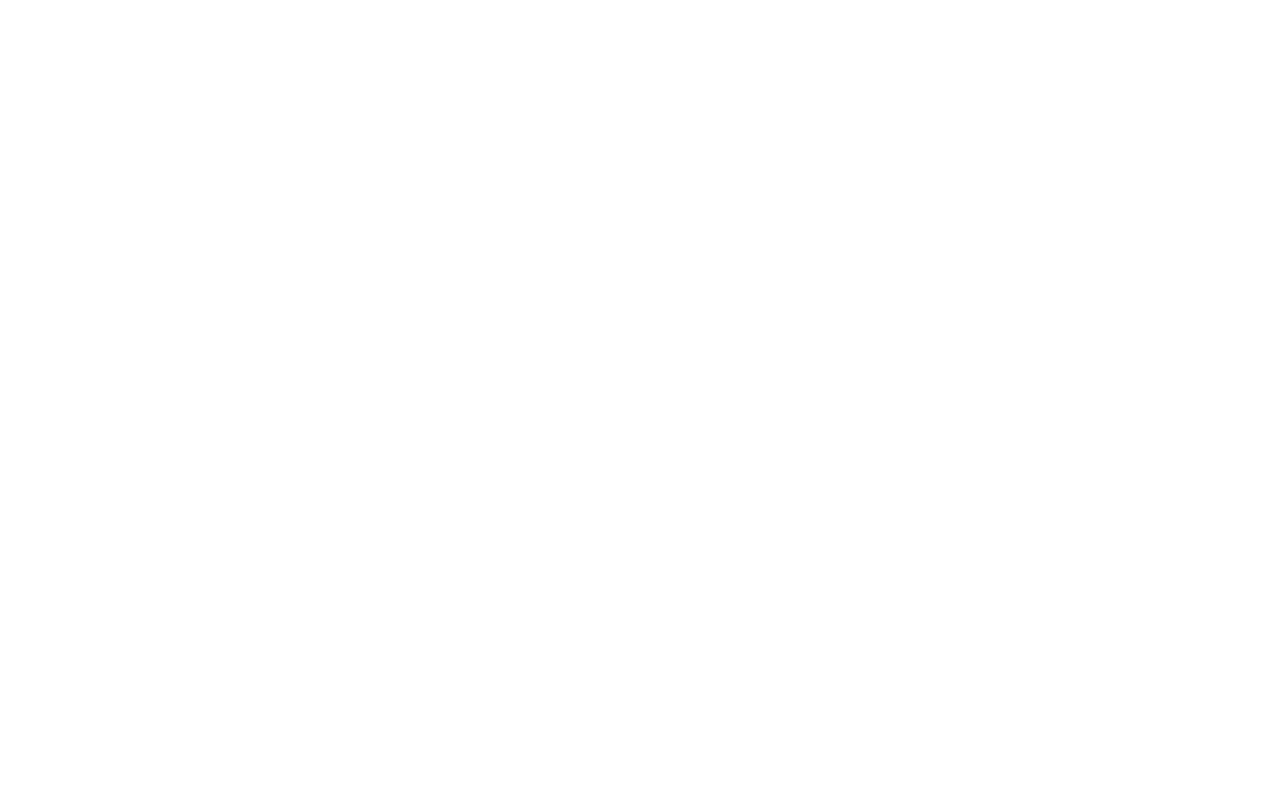
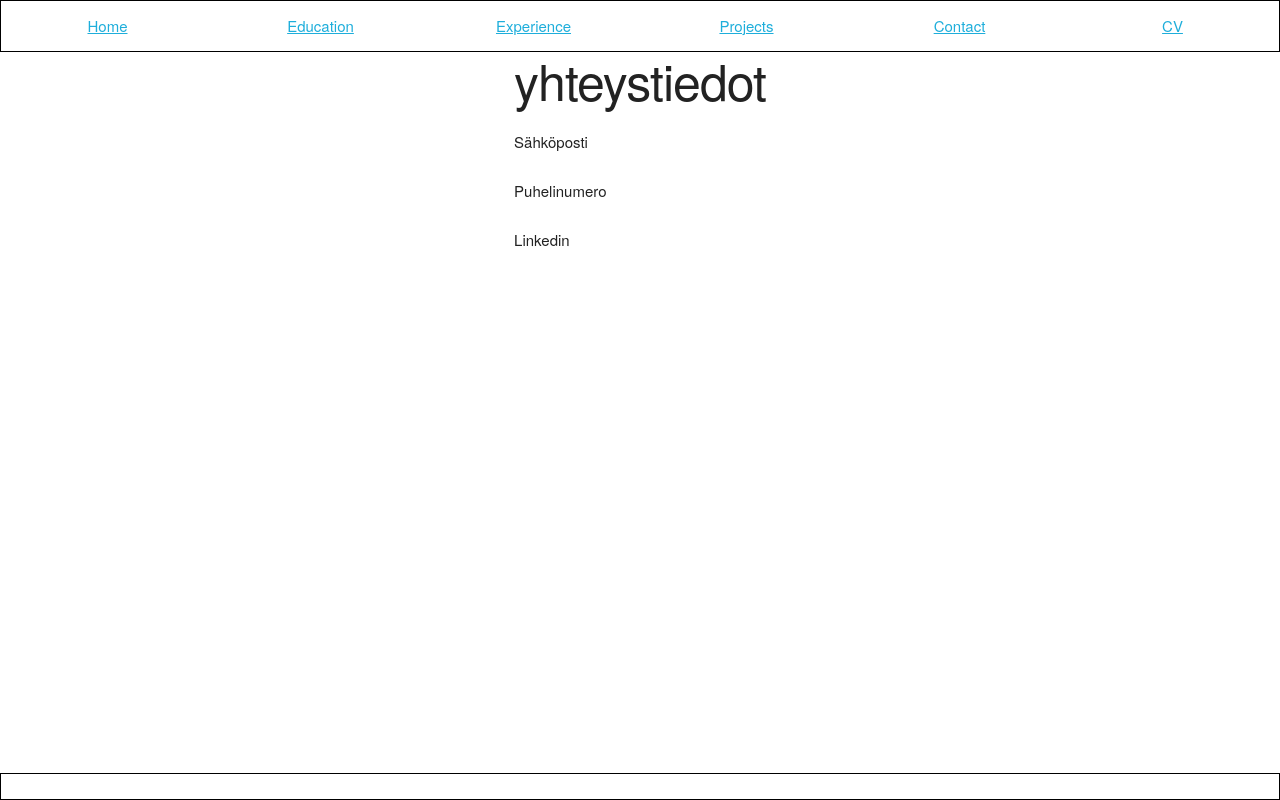
Before and after one commit to sami-alt/Kotisivut, a React (Vite) app: page /Contact in a window 1280 px wide. Before the commit this address had no page. Built offline with nearby package versions, Linux system fonts and the light colour scheme.

Commit message:
Changes to layout and css

```diff
--- a/src/App.tsx
+++ b/src/App.tsx
@@ -6,6 +6,7 @@ import Tyokokemus from "./Pages/Experience/main"
 import Koulutus from "./Pages/Education/main"
 import Layout from "./Pages/Layout/main"
 import Projects from "./Pages/Projects/main"
+import Contact from "./Pages/Contact/main"
 
 
 function App() {
@@ -18,6 +19,7 @@ function App() {
             <Route path='/Education' element={<Koulutus />} />
             <Route path='/Projects' element={<Projects/>}/>
             <Route path='/CV' element={<Cv />} />
+            <Route path="/Contact" element={<Contact/>}/>
           </Route>
         </Routes>
     </>
--- a/src/Pages/CV/main.tsx
+++ b/src/Pages/CV/main.tsx
@@ -1,13 +1,16 @@
 
 const path = 'src/assets/Sami Räihä CV English.pdf'
-import './cv.scss'
+import '../../content.scss'
 
 function Cv() {
 
     return (
         <>
-            <div className="CV">
+            <div className="content">
                 <embed src={`${path}#toolbar=0&scrollbar=0&zoom=80`} height='930' width='33%' />
+            </div>
+            <div className='content'>
+                <a href={path} download='SamiRaihaCV'>Download CV</a>
             </div>
         </>
     )
--- /dev/null
+++ b/src/Pages/Contact/main.tsx
@@ -0,0 +1,20 @@
+import '../../content.scss'
+
+function Contact() {
+
+    return (
+        <>
+            <div className="content">
+                <div className='contact'>
+
+                    <h1>yhteystiedot</h1>
+                    <p>Sähköposti</p>
+                    <p>Puhelinumero</p>
+                    <p>Linkedin</p>
+                </div>
+            </div>
+        </>
+    )
+}
+
+export default Contact
--- a/src/Pages/Education/main.tsx
+++ b/src/Pages/Education/main.tsx
@@ -1,12 +1,15 @@
+import '../../content.scss'
 
 
 function Education() {
 
     return (
         <>
-            <div >
-                <h1>Koulutus</h1>
-                <p>Sami Räihän koulutus </p>
+            <div className="content">
+                <div className='edu'>
+                    <h1>Koulutus</h1>
+                    <p>Sami Räihän koulutus </p>
+                </div>
             </div>
         </>
 
--- a/src/Pages/Experience/main.tsx
+++ b/src/Pages/Experience/main.tsx
@@ -1,11 +1,15 @@
+import '../../content.scss'
 
+function Experience() {
 
-function Experience(){
-
-    return(
+    return (
         <>
-        <h1>Työkokemus</h1>
-        <p> Samin työkokemus</p>
+            <div className="content">
+                <div className='expr'>
+                    <h1>Työkokemus</h1>
+                    <p> Samin työkokemus</p>
+                </div>
+            </div>
         </>
     )
 
--- a/src/Pages/Home/main.tsx
+++ b/src/Pages/Home/main.tsx
@@ -1,17 +1,22 @@
+import '../../content.scss'
 
+function Frontpage() {
 
-function Frontpage (){
+    return (
+        <>
+            <div className="content">
+                <div className='home'>
 
-    return(
-        <>
-        <h1>Minusta</h1>
-        <img src='src/assets/mypicture.png' alt="picture of me" height='800' />
-        <p>
-            Minä olen 29 vuotias <br/>
-            Koodarin alku joka, <br/>
-            Haluaa paljon rahaa että <br/>
-            voi ostaa paljon juttuha.
-        </p>
+                    <h1>Minusta</h1>
+                    <img src='src/assets/mypicture.png' alt="picture of me" height='800' />
+                    <p>
+                        Minä olen 29 vuotias <br />
+                        Koodarin alku joka, <br />
+                        Haluaa paljon rahaa että <br />
+                        voi ostaa paljon juttuha.
+                    </p>
+                </div>
+            </div>
         </>
     )
 }
--- a/src/Pages/Layout/layout.scss
+++ b/src/Pages/Layout/layout.scss
@@ -1,5 +1,5 @@
-body {
-    min-height: 100%;
+body #root{
+    min-height: 100vh;
     min-width: 100%;
     display: flex;
     flex-direction: column;
@@ -7,18 +7,28 @@ body {
 }
 
 .header {
-    position: absolute;
-    background-color: white;
     width: 100%;
     height: 50px;
-
 }
 
-.header nav {
+.header div{
+    flex: 1;
+    display: flex;
+    align-items: center;
+    justify-content: center;
+    min-height: 100%;
+    transition: 1s;
+    border-radius: 5px;
+}
 
+.header div:hover{
+    background-color: grey;
+}
+
+.nav {
     display: flex;
     flex-direction: row;
-    justify-content: space-evenly;
+    justify-content: space-around;
     border: 1px solid black;
     height: 100%;
 
@@ -29,7 +39,6 @@ body {
     min-width: 100%;
     min-height: 100%;
 }
-
 
 
 .footer {
--- a/src/Pages/Layout/main.tsx
+++ b/src/Pages/Layout/main.tsx
@@ -22,6 +22,9 @@ function Layout() {
                     </div>
 
                     <div>
+                        <Link to='/Contact'>Contact</Link>
+                    </div>
+                    <div>
                         <Link to='/Cv'>CV</Link>
                     </div>
                 </nav>
@@ -30,12 +33,7 @@ function Layout() {
                     <Outlet/>
                 </main>
                 <footer className="footer">
-                    <p>Yhteystiedot</p>
-                    <div>
-                        <p>0505600463</p>
-                        <p>sami.raiha@gmail.com</p>
-                        <p>Linked in</p>
-                    </div>
+                   <p></p>
                 </footer>
 
                 </>
--- a/src/Pages/Projects/main.tsx
+++ b/src/Pages/Projects/main.tsx
@@ -1,11 +1,19 @@
+import '../../content.scss'
 
+function Projects() {
 
-function Projects(){
+    return (
+        <>
+            <div className='content'>
+                <div className='procs'>
 
-    return(
-        <>
-            <h1>Projects</h1>
-            <a href='https://github.com/sami-alt/Ostoslista'>Ostolista web applikaatio</a>
+                    <h1>Projects</h1>
+                    <p>Link to working web applikatio</p>
+
+                    <p>Github repositories</p>
+                    <a href='https://github.com/sami-alt/Ostoslista'>Ostolista web applikaatio</a>
+                </div>
+            </div>
         </>
     )
 
--- /dev/null
+++ b/src/content.scss
@@ -0,0 +1,31 @@
+
+
+.content {
+    display: flex;
+    justify-content: center;
+}
+
+
+.content home {
+    display: flex;
+    flex-direction: column;
+}
+
+.content edu{
+    display: flex;
+    flex-direction: column;
+}
+
+.content expr{
+
+}
+
+
+
+.content procs{
+
+}
+
+.content contact{
+
+}
```
Also changed, not shown: src/Pages/CV/cv.scss (line endings or trailing spaces).
